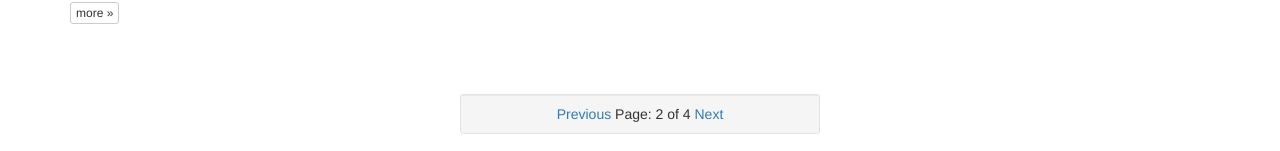
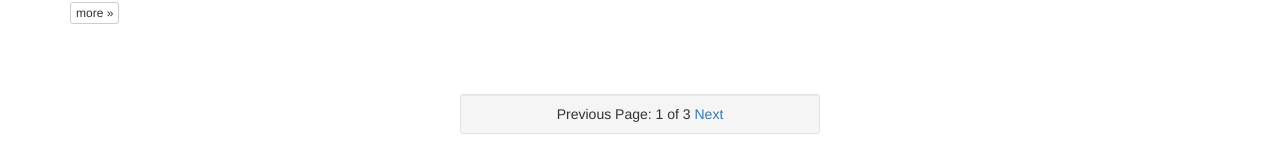
Before and after one commit to mathewcropper/mathewcropper.github.io, a Jekyll site: the page built from index.html, in a window 1280 px wide. Shown: the part 837-988 px from the top of the page. Built offline with Jekyll 4.4.1, drawn with Linux system fonts in a browser that asks for light colours; nearby versions of some CDN libraries; the list of posts is cut into pages by our own code.

Commit message:
Fix pagination

```diff
--- a/_includes/pagination.html
+++ b/_includes/pagination.html
@@ -4,9 +4,17 @@
 			  <div class="row">
 				  <div class="col-md-4 col-md-offset-4 text-center">
 					    <div class="well well-sm">
-							<a href="/" class="previous">Previous</a>
-							<span class="page_number ">Page: 2 of 4</span>
-							<a href="/page3" class="next">Next</a>
+							{% if paginator.previous_page %}
+							    <a href="{{ paginator.previous_page_path }}" class="previous">Previous</a>
+							  {% else %}
+							    <span class="previous">Previous</span>
+							  {% endif %}
+							  <span class="page_number ">Page: {{ paginator.page }} of {{ paginator.total_pages }}</span>
+							  {% if paginator.next_page %}
+							    <a href="{{ paginator.next_page_path }}" class="next">Next</a>
+							  {% else %}
+							    <span class="next ">Next</span>
+							  {% endif %}
 						</div>
 				  </div>
 			  </div>
```
